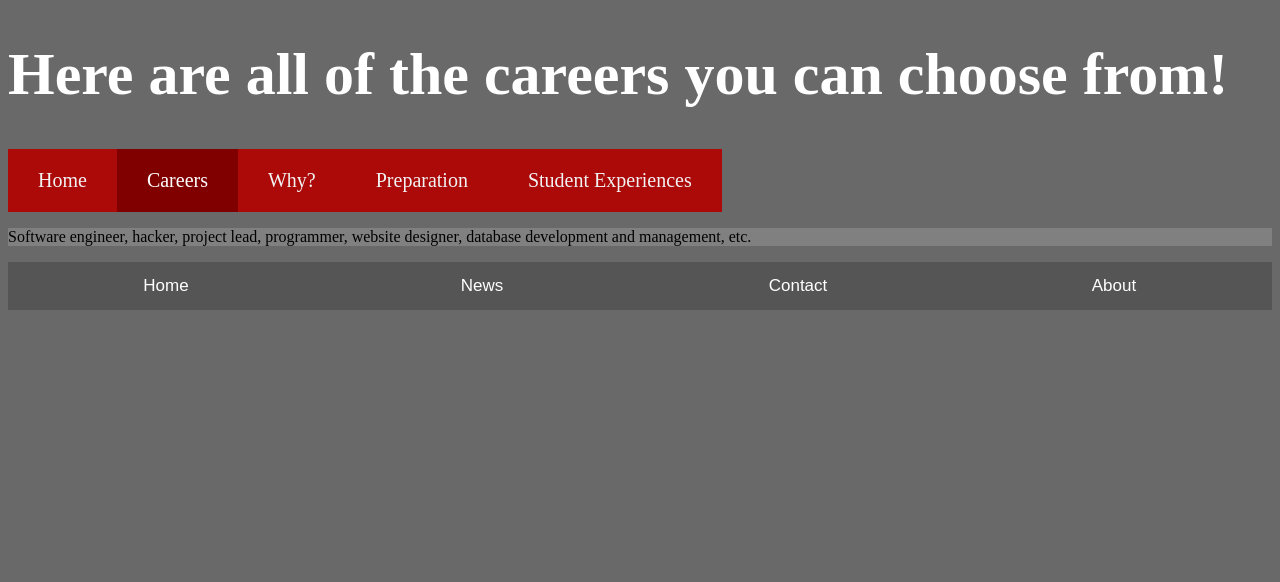
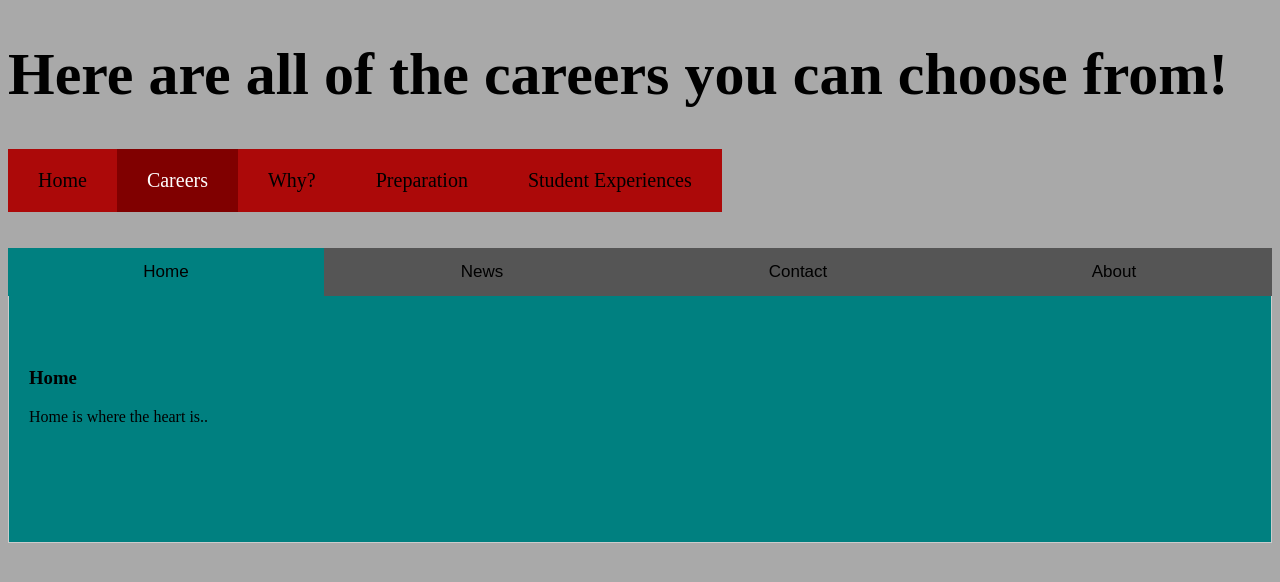
Before and after one commit to CalebMatthewBozarth/SEIVProject1, a plain HTML site: page career.html in a window 1280 px wide. Both pictures are taken after a click on the button "Home". Drawn offline with Linux system fonts and the light colour scheme.

Commit message:
Colors for tabs and text colors changes, see CSS and Career pages

```diff
--- a/career.html
+++ b/career.html
@@ -1,5 +1,30 @@
 <!DOCTYPE html>
 <html>
+    <script>
+        function openPage(pageName, elmnt, color) {
+  // Hide all elements with class="tabcontent" by default */
+  var i, tabcontent, tablinks;
+  tabcontent = document.getElementsByClassName("tabcontent");
+  for (i = 0; i < tabcontent.length; i++) {
+    tabcontent[i].style.display = "none";
+  }
+
+  // Remove the background color of all tablinks/buttons
+  tablinks = document.getElementsByClassName("tablink");
+  for (i = 0; i < tablinks.length; i++) {
+    tablinks[i].style.backgroundColor = "";
+  }
+
+  // Show the specific tab content
+  document.getElementById(pageName).style.display = "block";
+
+  // Add the specific color to the button used to open the tab content
+  elmnt.style.backgroundColor = color;
+}
+
+// Get the element with id="defaultOpen" and click on it
+document.getElementById("defaultOpen").click();
+    </script>
     <link rel="stylesheet" href="stylesheet.css">
         <h1>Here are all of the careers you can choose from!</h1>
         <div class="topnav">
@@ -9,14 +34,13 @@
             <a href="beprepared.html">Preparation</a>
             <a href="studentexperiences.html">Student Experiences</a>
           </div>
-        <p style="background-color:gray;">Software engineer, hacker, project lead, programmer, website designer,
-            database development and management, etc.
-        </p>
+        <br>
+        <br>
 
-<button class="tablink" onclick="openPage('Home', this, 'red')">Home</button>
-<button class="tablink" onclick="openPage('News', this, 'green')" id="defaultOpen">News</button>
-<button class="tablink" onclick="openPage('Contact', this, 'blue')">Contact</button>
-<button class="tablink" onclick="openPage('About', this, 'orange')">About</button>
+<button class="tablink" onclick="openPage('Home', this, 'teal')">Home</button>
+<button class="tablink" onclick="openPage('News', this, 'white')" id="defaultOpen">News</button>
+<button class="tablink" onclick="openPage('Contact', this, 'white')">Contact</button>
+<button class="tablink" onclick="openPage('About', this, 'white')">About</button>
 
 <div id="Home" class="tabcontent">
   <h3>Home</h3>
--- a/stylesheet.css
+++ b/stylesheet.css
@@ -1,10 +1,10 @@
 body {
-    background-color: #696969;
+    background-color: darkgray;
 }
 
 
 h1 {
-  color: white;
+  color: black;
   font-size: 60px;
 }
 
@@ -42,7 +42,7 @@ h1 {
 /* Style the links inside the navigation bar */
 .topnav a {
   float: left;
-  color: #f2f2f2;
+  color: black;
   text-align: center;
   padding: 20px 30px;
   text-decoration: none;
@@ -51,7 +51,7 @@ h1 {
 
 /* Change the color of links on hover */
 .topnav a:hover {
-  background-color: #ddd;
+  background-color: #800000;
   color: black;
 }
 
@@ -66,7 +66,7 @@ h1 {
 /* Style tab links */
 .tablink {
   background-color: #555;
-  color: white;
+  color: black;
   float: left;
   border: none;
   outline: none;
@@ -87,7 +87,7 @@ h1 {
   height: 100%;
 }
 
-#Home {background-color: red;}
-#News {background-color: green;}
-#Contact {background-color: blue;}
-#About {background-color: orange;}
+#Home {background-color: teal;}
+#News {background-color: white;}
+#Contact {background-color: white;}
+#About {background-color: white;}
```
